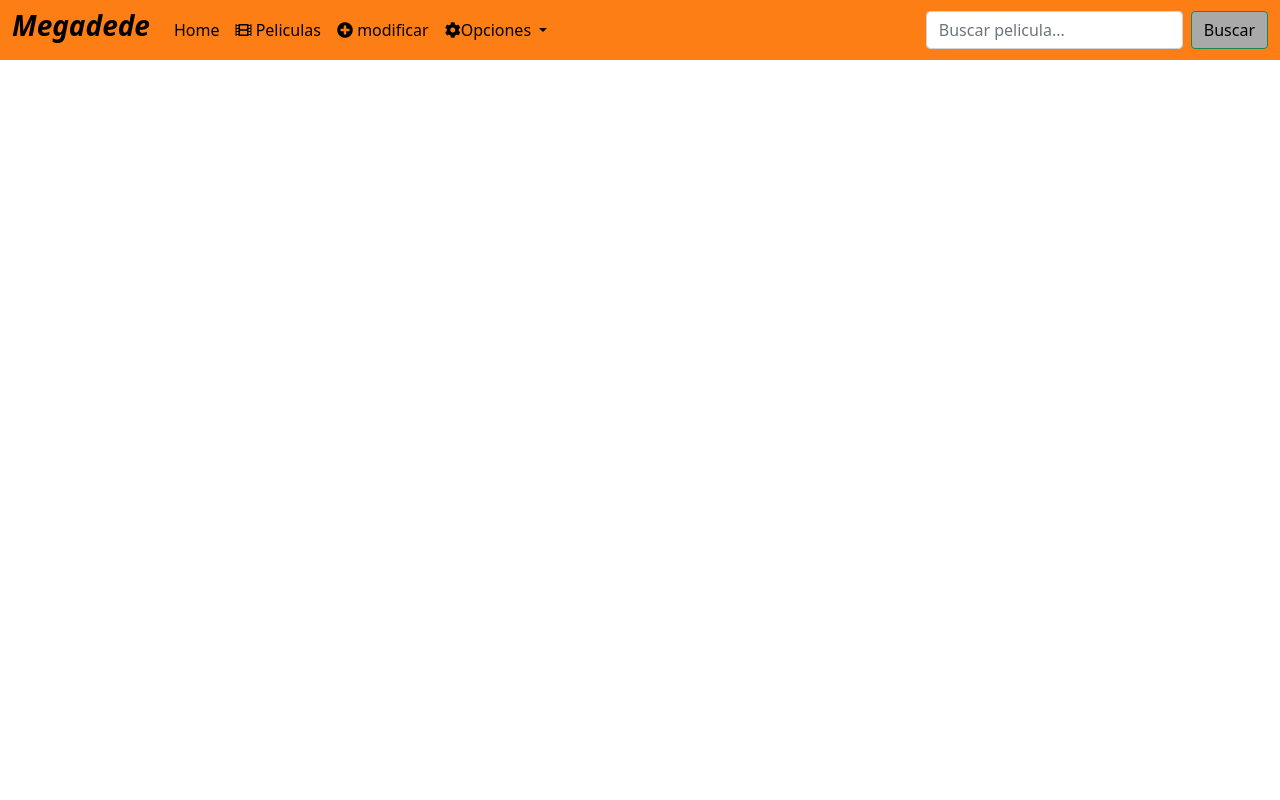
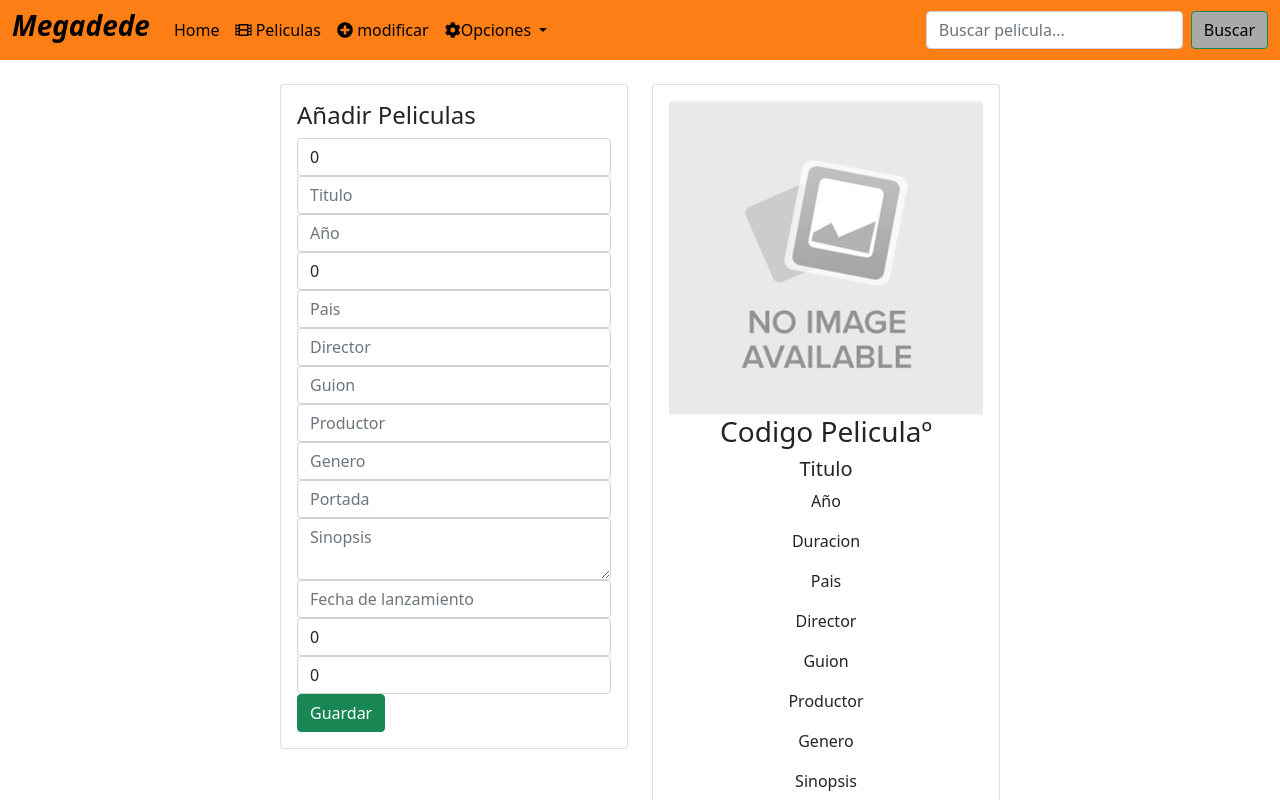
Before and after one commit to Msantos-hub/videoclubV2, an Angular app in the folder videoclubV2/client/: page /pelis/add in a window 1280 px wide. Before the commit this address led to /. Shown: the top 800 px of the page. Built offline with nearby package versions, Linux system fonts and the light colour scheme.

Commit message:
videoclubV2

```diff
--- a/videoclubV2/client/src/app/app-routing.module.ts
+++ b/videoclubV2/client/src/app/app-routing.module.ts
@@ -16,7 +16,11 @@ const routes: Routes = [
     component: PelisListComponent
   },
   {
-    path: 'pelis/modificar',
+    path: 'pelis/add',
+    component: PelisFormComponent
+  },
+  {
+    path: 'pelis/modificar/:id',
     component: PelisFormComponent
   }
 
--- a/videoclubV2/client/src/app/components/nav/nav.component.html
+++ b/videoclubV2/client/src/app/components/nav/nav.component.html
@@ -7,7 +7,7 @@
     <div class="collapse navbar-collapse" id="navbarSupportedContent">
       <ul class="navbar-nav me-auto mb-2 mb-lg-0">
         <li class="nav-item">
-          <a class="nav-link active" aria-current="page" href="#"> Home</a>
+          <a class="nav-link active" aria-current="page" href="#" routerlink="active"> Home</a>
         </li>
         <li class="nav-item">
           <a class="nav-link" routerLink="/pelis" routerlink="active"><i class="fas fa-film"></i> Peliculas</a>
@@ -20,8 +20,8 @@
             <i class="fas fa-cog"></i>Opciones
           </a>
           <ul class="dropdown-menu" aria-labelledby="navbarDropdown">
-            <li><a class="dropdown-item" href="#">Alquilar</a></li>
-            <li><a class="dropdown-item" href="#">Comprar</a></li>
+            <li><a class="dropdown-item" href="#" routerlink="active">Alquilar</a></li>
+            <li><a class="dropdown-item" href="#" routerlink="active">Comprar</a></li>
           </ul>
         </li>
       </ul>
--- a/videoclubV2/client/src/app/components/pelis-form/pelis-form.component.html
+++ b/videoclubV2/client/src/app/components/pelis-form/pelis-form.component.html
@@ -4,37 +4,37 @@
       <form>
         <h4>Añadir Peliculas</h4>
         <div class="form-group">
-          <input type="text" name="codPelicula" [(ngModel)]="peli.codPelicula" placeholder="codigo Pelicula" class="form-control">
+          <input type="text" name="codPelicula" [(ngModel)]="peli.codPelicula" placeholder="Codigo Pelicula" class="form-control">
         </div>
         <div class="form-group">
-          <input type="text" name="title"[(ngModel)]="peli.titulo"  placeholder="titulo" class="form-control">
+          <input type="text" name="title"[(ngModel)]="peli.titulo"  placeholder="Titulo" class="form-control">
         </div>
         <div class="form-group">
-          <input type="text" name="anio" [(ngModel)]="peli.anio" placeholder="año" class="form-control">
+          <input type="text" name="anio" [(ngModel)]="peli.anio" placeholder="Año" class="form-control">
         </div>
         <div class="form-group">
           <input type="text" name="duracion" [(ngModel)]="peli.duracion" placeholder="Duracion" class="form-control">
         </div>
         <div class="form-group">
-          <input type="text" name="pais" [(ngModel)]="peli.pais" placeholder="pais" class="form-control">
+          <input type="text" name="pais" [(ngModel)]="peli.pais" placeholder="Pais" class="form-control">
         </div>
         <div class="form-group">
-          <input type="text" name="director" [(ngModel)]="peli.director" placeholder="director" class="form-control">
+          <input type="text" name="director" [(ngModel)]="peli.director" placeholder="Director" class="form-control">
         </div>
         <div class="form-group">
-          <input type="text" name="guion" [(ngModel)]="peli.guion" placeholder="guion" class="form-control">
+          <input type="text" name="guion" [(ngModel)]="peli.guion" placeholder="Guion" class="form-control">
         </div>
         <div class="form-group">
-          <input type="text" name="productor" [(ngModel)]="peli.productor" placeholder="productor" class="form-control">
+          <input type="text" name="productor" [(ngModel)]="peli.productor" placeholder="Productor" class="form-control">
         </div>
         <div class="form-group">
-          <input type="text" name="genero" [(ngModel)]="peli.genero" placeholder="genero" class="form-control">
+          <input type="text" name="genero" [(ngModel)]="peli.genero" placeholder="Genero" class="form-control">
         </div>
         <div class="form-group">
-          <input type="text" name="portada" [(ngModel)]="peli.portada" placeholder="portada" class="form-control">
+          <input type="text" name="portada" [(ngModel)]="peli.portada" placeholder="Portada" class="form-control">
         </div>
         <div class="form-group">
-          <input type="text" name="sinopsis" [(ngModel)]="peli.sinopsis" placeholder="sinopsis" class="form-control">
+          <textarea name="sinopsis" [(ngModel)]="peli.sinopsis" placeholder="Sinopsis" class="form-control"></textarea>
         </div>
         <div class="form-group">
           <input type="text" name="fechaLanzamiento" [(ngModel)]="peli.fechaLanzamiento" placeholder="Fecha de lanzamiento" class="form-control">
@@ -45,26 +45,26 @@
         <div class="form-group">
           <input type="text" name="precioAlquiler" [(ngModel)]="peli.precioAlquiler" placeholder="Precio de alquiler" class="form-control">
         </div>
-        <button class="btn btn-success btn-block" (click)="guardarPelicula">Guardar</button>
+        <button class="btn btn-success btn-block" (click)="guardarPelicula()">Guardar</button>
       </form>
     </div>
   </div>
 </div>
 <div class="col-md-4">
   <div class=" card card-body text-center">
-      <img [src]="peli.portada == '' ? './assets/caratulas/NoImage.jpg': peli.portada" class="card-img-top">
-    <h3>{{peli.codPelicula}}. {{peli.titulo}}</h3>
-    <p>{{peli.anio}}</p>
-    <p>{{peli.duracion}}</p>
-    <p>{{peli.pais}}</p>
-    <p>{{peli.director}}</p>
-    <p>{{peli.guion}}</p>
-    <p>{{peli.productor}}</p>
-    <p>{{peli.sinopsis}}</p>
-    <p>{{peli.sinopsis}}</p>
-    <p>{{peli.sinopsis}}</p>
-    <p>{{peli.sinopsis}}</p>
-    <p>{{peli.sinopsis}}</p>
-    <p>{{peli.sinopsis}}</p>
+    <img [src]="peli.portada == '' ? './assets/caratulas/NoImage.jpg': peli.portada" class="card-img-top">
+    <h3>{{peli.codPelicula == 0 ? 'Codigo Pelicula' : peli.codPelicula}}º</h3>
+    <h5>{{peli.titulo == '' ? 'Titulo' : peli.titulo}}</h5>
+    <p>{{peli.anio == '' ? 'Año' : peli.titulo}}</p>
+    <p>{{peli.duracion == 0 ? 'Duracion' : peli.duracion}}</p>
+    <p>{{peli.pais == '' ? 'Pais' : peli.pais}}</p>
+    <p>{{peli.director == '' ? ' Director' : peli.director}}</p>
+    <p>{{peli.guion == '' ? ' Guion' : peli.guion}}</p>
+    <p>{{peli.productor == '' ? ' Productor' : peli.productor}}</p>
+    <p>{{peli.genero == '' ? ' Genero' : peli.genero}}</p>
+    <p>{{peli.sinopsis == '' ? ' Sinopsis' : peli.sinopsis}}</p>
+    <p>{{peli.fechaLanzamiento == '' ? ' Fecha de estreno' : peli.fechaLanzamiento}}</p>
+    <p>{{peli.precioVenta == 0 ? '€ P.V.P' : peli.precioVenta}}</p>
+    <p>{{peli.precioAlquiler == 0 ? '€ Precio de alquiler' : peli.precioAlquiler}}</p>
   </div>
 </div>
--- a/videoclubV2/client/src/app/components/pelis-form/pelis-form.component.ts
+++ b/videoclubV2/client/src/app/components/pelis-form/pelis-form.component.ts
@@ -1,6 +1,9 @@
-import {Component, OnInit} from '@angular/core';
-import {Pelis} from "../../models/pelis";
-import { PeliculasService } from "../../services/peliculas.service";
+import {Component, HostBinding, OnInit} from '@angular/core';
+import {Pelis} from '../../models/pelis';
+import { PeliculasService } from '../../services/peliculas.service';
+import { Router,ActivatedRoute } from '@angular/router';
+
+
 
 @Component({
   selector: 'app-pelis-form',
@@ -8,6 +11,7 @@ import { PeliculasService } from "../../services/peliculas.service";
   styleUrls: ['./pelis-form.component.css']
 })
 export class PelisFormComponent implements OnInit {
+  @HostBinding('class') classes = 'row';
 
   peli: Pelis = {
     codPelicula: 0,
@@ -26,9 +30,17 @@ export class PelisFormComponent implements OnInit {
     precioAlquiler: 0
   }
 
-  constructor( private peliculasService:PeliculasService ) { }
+  constructor( private peliculasService:PeliculasService, private router:Router, private activatedRoute:ActivatedRoute) { }
 
   ngOnInit(): void {
+    const params = this.activatedRoute.snapshot.params;
+    if(params.id){
+      this.peliculasService.getPelis(params.id).subscribe(
+        res =>{ console.log(res);
+          this.peli = res;
+        }
+      )
+    }
   }
 
   guardarPelicula(){
@@ -36,7 +48,8 @@ export class PelisFormComponent implements OnInit {
 
     this.peliculasService.savePeli(this.peli).subscribe(
       res => {
-
+          console.log(res);
+          this.router.navigate(['/pelis'])
       },
       err => console.error(err)
     )
--- a/videoclubV2/client/src/app/components/pelis-list/pelis-list.component.html
+++ b/videoclubV2/client/src/app/components/pelis-list/pelis-list.component.html
@@ -2,14 +2,14 @@
   <div class="card text-center">
     <div class="card-header bg-dark text-white d-flex justify-content-between align-items-center">
       {{Peli.titulo}}
-      <button class="btn btn-danger">
+      <button class="btn btn-danger" (click)="deletePeli(Peli.id)">
         <i class="far fa-trash-alt"></i>
       </button>
     </div>
     <img src="./assets/caratulas/{{Peli.portada}}" class="card-image-top">
     <div class="card-body">
       <p>{{Peli.sinopsis}}</p>
-      <a href="" class="btn btn-info btn-block"> Editar Pelicula</a>
+      <a href="" class="btn btn-info btn-block" routerlink="['/pelis/modificar', Peli.id ]"> Editar Pelicula</a>
     </div>
   </div>
 </div>
--- a/videoclubV2/client/src/app/components/pelis-list/pelis-list.component.ts
+++ b/videoclubV2/client/src/app/components/pelis-list/pelis-list.component.ts
@@ -1,7 +1,7 @@
 import {Component, OnInit, HostBinding} from '@angular/core';
 
 import { PeliculasService } from '../../services/peliculas.service'
-import {Pelis} from "../../models/pelis";
+import {Pelis} from '../../models/pelis';
 
 @Component({
   selector: 'app-pelis-list',
@@ -19,6 +19,10 @@ export class PelisListComponent implements OnInit {
   }
 
   ngOnInit(): void {
+    this.getPelis();
+  }
+
+  getPelis(){
     this.peliculasService.getPelis().subscribe(
       res => {
         this.pelis=res;
@@ -27,4 +31,13 @@ export class PelisListComponent implements OnInit {
     )
   }
 
+  deletePeli(id:string){
+    this.peliculasService.deletePeli(id).subscribe(
+      res => {
+       console.log(res);
+       this.getPelis();
+      },
+      err => console.log(err)
+    )
+  }
 }
```
